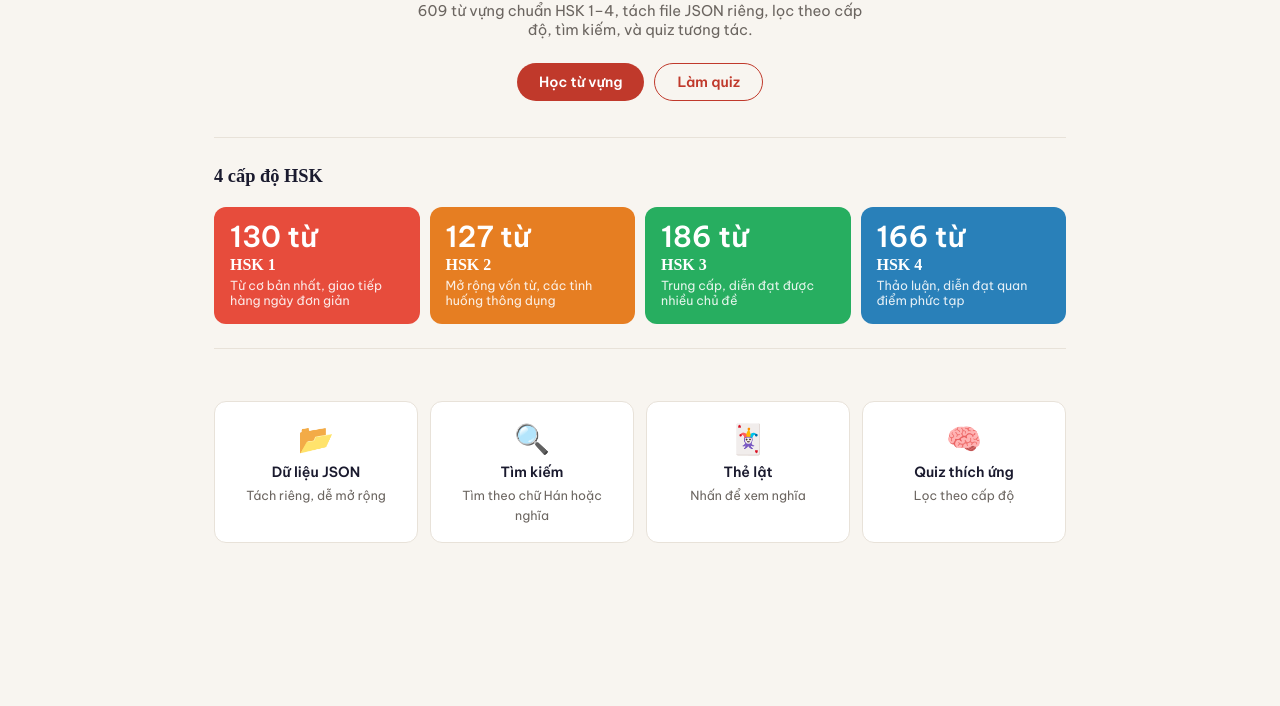
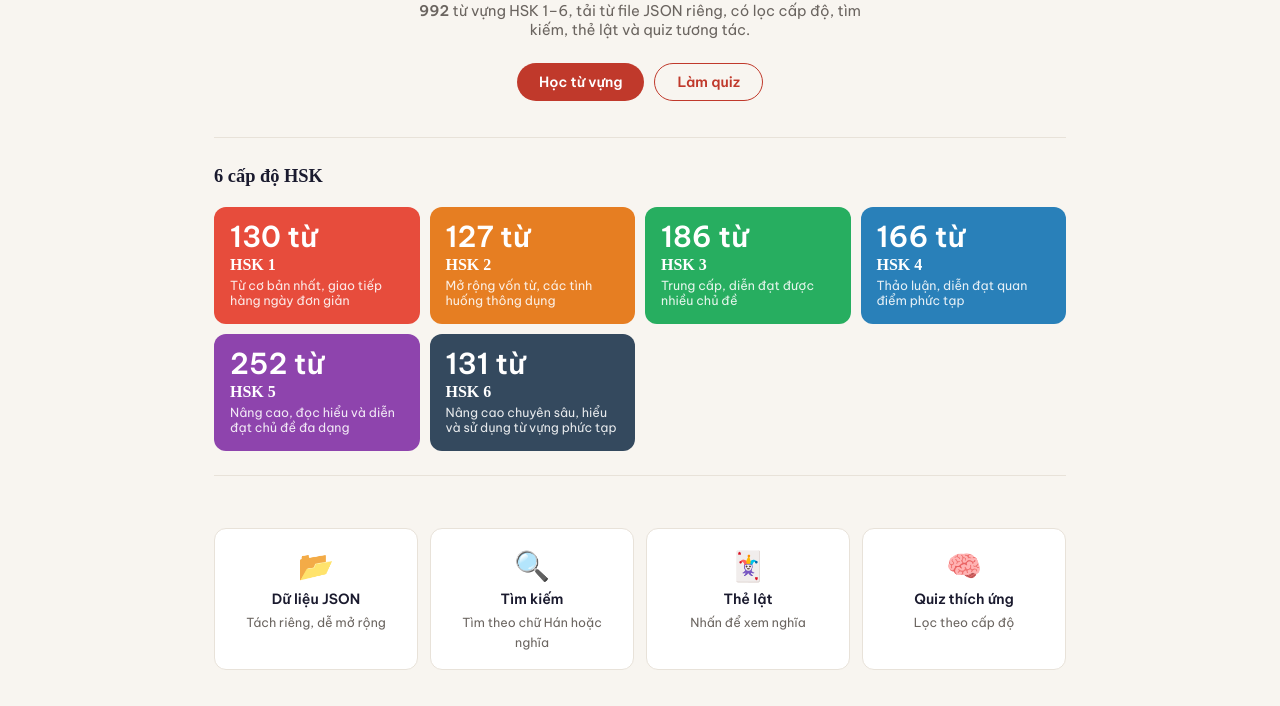
Before and after one commit to 33manhcuong-lab/hoc-tieng-trung, a plain HTML site: page index.html in a window 1280 px wide. Shown: the part 282-988 px from the top of the page. Before the commit the page ends 861 px from the top, so only its background shows below. Drawn offline with Linux system fonts and the light colour scheme.

Commit message:
Add files via upload

```diff
--- a/index.html
+++ b/index.html
@@ -10,6 +10,7 @@
       --red:#C0392B; --gold:#D4A017; --ink:#1A1A2E; --paper:#F8F5F0;
       --mist:#E8E2D9; --soft:#6B6560; --white:#FFFFFF; --r:12px;
       --hsk1:#e74c3c; --hsk2:#e67e22; --hsk3:#27ae60; --hsk4:#2980b9;
+      --hsk5:#8e44ad; --hsk6:#34495e;
     }
     @media(prefers-color-scheme:dark){:root:not([data-theme=light]){
       --paper:#1A1A2E;--mist:#252540;--ink:#EDE8DF;--soft:#9A9490;--white:#252540;
@@ -46,6 +47,8 @@
     .ftab[data-l="hsk2"].on{background:var(--hsk2)}
     .ftab[data-l="hsk3"].on{background:var(--hsk3)}
     .ftab[data-l="hsk4"].on{background:var(--hsk4)}
+    .ftab[data-l="hsk5"].on{background:var(--hsk5)}
+    .ftab[data-l="hsk6"].on{background:var(--hsk6)}
 
     /* SEARCH */
     .search-wrap{position:relative;margin-bottom:20px}
@@ -70,6 +73,11 @@
       display:inline-block;margin-bottom:8px;color:#fff}
     .lv-hsk1{background:var(--hsk1)}.lv-hsk2{background:var(--hsk2)}
     .lv-hsk3{background:var(--hsk3)}.lv-hsk4{background:var(--hsk4)}
+    .lv-hsk5{background:var(--hsk5)}.lv-hsk6{background:var(--hsk6)}
+    .extra-detail{margin-top:8px;padding-top:8px;border-top:1px solid var(--mist);text-align:left;font-size:.76rem;line-height:1.55;color:var(--soft)}
+    .extra-detail .example-cn{font-family:"Noto Serif SC",serif;font-size:.95rem;color:var(--ink);margin-top:5px}
+    .extra-detail .example-vn{margin-top:2px}
+    .extra-detail .hanviet{color:var(--gold);font-weight:500}
     .card .front,.card .back{transition:opacity .15s}
     .card.flipped .front{display:none}
     .card.flipped .back{display:block}
@@ -155,14 +163,14 @@
   <div class="hero">
     <span class="hero-char">你好</span>
     <h1>Học Tiếng Trung HSK</h1>
-    <p>609 từ vựng chuẩn HSK 1–4, tách file JSON riêng, lọc theo cấp độ, tìm kiếm, và quiz tương tác.</p>
+    <p><strong id="total-word-count">—</strong> từ vựng HSK 1–6, tải từ file JSON riêng, có lọc cấp độ, tìm kiếm, thẻ lật và quiz tương tác.</p>
     <div class="hero-btns">
       <button class="btn" onclick="show('vocab')">Học từ vựng</button>
       <button class="btn btn-outline" onclick="show('quiz')">Làm quiz</button>
     </div>
   </div>
   <div style="max-width:900px;margin:0 auto;padding:28px 0 0">
-    <h2>4 cấp độ HSK</h2>
+    <h2>6 cấp độ HSK</h2>
     <div class="hsk-overview">
       <div class="hsk-card" role="button" tabindex="0" data-home-level="hsk1" aria-label="Mở từ vựng HSK 1" style="background:var(--hsk1)">
         <div class="cnt" id="cnt1">—</div>
@@ -183,6 +191,16 @@
         <div class="cnt" id="cnt4">—</div>
         <h3>HSK 4</h3>
         <p>Thảo luận, diễn đạt quan điểm phức tạp</p>
+      </div>
+      <div class="hsk-card" role="button" tabindex="0" data-home-level="hsk5" aria-label="Mở từ vựng HSK 5" style="background:var(--hsk5)">
+        <div class="cnt" id="cnt5">—</div>
+        <h3>HSK 5</h3>
+        <p>Nâng cao, đọc hiểu và diễn đạt chủ đề đa dạng</p>
+      </div>
+      <div class="hsk-card" role="button" tabindex="0" data-home-level="hsk6" aria-label="Mở từ vựng HSK 6" style="background:var(--hsk6)">
+        <div class="cnt" id="cnt6">—</div>
+        <h3>HSK 6</h3>
+        <p>Nâng cao chuyên sâu, hiểu và sử dụng từ vựng phức tạp</p>
       </div>
     </div>
     <hr class="divider">
@@ -207,6 +225,8 @@
     <button class="ftab" data-l="hsk2" onclick="setLevel('hsk2')">HSK 2</button>
     <button class="ftab" data-l="hsk3" onclick="setLevel('hsk3')">HSK 3</button>
     <button class="ftab" data-l="hsk4" onclick="setLevel('hsk4')">HSK 4</button>
+    <button class="ftab" data-l="hsk5" onclick="setLevel('hsk5')">HSK 5</button>
+    <button class="ftab" data-l="hsk6" onclick="setLevel('hsk6')">HSK 6</button>
   </div>
   <div class="stats">
     <div class="stat-chip">Hiển thị: <strong id="showing-count">0</strong> từ</div>
@@ -226,6 +246,8 @@
     <button class="ftab" data-l="hsk2" onclick="setQuizLevel('hsk2')">HSK 2</button>
     <button class="ftab" data-l="hsk3" onclick="setQuizLevel('hsk3')">HSK 3</button>
     <button class="ftab" data-l="hsk4" onclick="setQuizLevel('hsk4')">HSK 4</button>
+    <button class="ftab" data-l="hsk5" onclick="setQuizLevel('hsk5')">HSK 5</button>
+    <button class="ftab" data-l="hsk6" onclick="setQuizLevel('hsk6')">HSK 6</button>
   </div>
   <div class="score-row">
     <span>Điểm: <strong id="score">0</strong></span>
@@ -249,6 +271,13 @@
 let HSK = {};
 let allWords = [];
 
+
+// Escape JSON text before inserting it into HTML.
+function escapeHTML(value){
+  return String(value ?? "").replace(/[&<>"']/g, char => ({
+    "&":"&amp;", "<":"&lt;", ">":"&gt;", '"':"&quot;", "'":"&#39;"
+  }[char]));
+}
 
 // ── VOCAB ──
 const PAGE_SIZE = 60;
@@ -286,18 +315,23 @@ function renderPage(){
     grid.innerHTML = '<div class="no-result">Không tìm thấy từ nào phù hợp.</div>';
   } else {
     grid.innerHTML = slice.map(w => `
-      <div class="card" role="button" tabindex="0" aria-label="Lật thẻ để xem nghĩa">
+      <div class="card" role="button" tabindex="0" aria-label="Lật thẻ để xem nghĩa và ví dụ">
         <div class="front">
           <span class="lv lv-${w.lvl}">${w.lvl.toUpperCase()}</span>
-          <div class="hanzi">${w.h}</div>
-          <div class="pinyin">${w.p}</div>
+          <div class="hanzi">${escapeHTML(w.h)}</div>
+          <div class="pinyin">${escapeHTML(w.p)}</div>
           <div class="card-hint">nhấn để xem nghĩa</div>
         </div>
         <div class="back">
           <span class="lv lv-${w.lvl}">${w.lvl.toUpperCase()}</span>
-          <div class="hanzi">${w.h}</div>
-          <div class="pinyin">${w.p}</div>
-          <div class="meaning">${w.v}</div>
+          <div class="hanzi">${escapeHTML(w.h)}</div>
+          <div class="pinyin">${escapeHTML(w.p)}</div>
+          <div class="meaning">${escapeHTML(w.v)}</div>
+          ${(w.hv || w.ex || w.exv) ? `<div class="extra-detail">
+            ${w.hv ? `<div class="hanviet">Hán Việt: ${escapeHTML(w.hv)}</div>` : ""}
+            ${w.ex ? `<div class="example-cn">${escapeHTML(w.ex)}</div>` : ""}
+            ${w.exv ? `<div class="example-vn">${escapeHTML(w.exv)}</div>` : ""}
+          </div>` : ""}
         </div>
       </div>`).join("");
   }
@@ -322,7 +356,10 @@ function goPage(p){ curPage=p; renderPage(); window.scrollTo(0,0); }
 // ── QUIZ ──
 let qLevel="all", qScore=0, qTotal=0, qAnswered=false, qPool=[], qCurrent=null;
 
-const LV_COLORS = {hsk1:"#e74c3c",hsk2:"#e67e22",hsk3:"#27ae60",hsk4:"#2980b9"};
+const LV_COLORS = {
+  hsk1:"#e74c3c", hsk2:"#e67e22", hsk3:"#27ae60",
+  hsk4:"#2980b9", hsk5:"#8e44ad", hsk6:"#34495e"
+};
 
 function setQuizLevel(l){
   qLevel=l;
@@ -411,7 +448,7 @@ async function loadVocabulary(){
     if(!response.ok) throw new Error(`HTTP ${response.status}`);
 
     const data = await response.json();
-    const levels = ["hsk1", "hsk2", "hsk3", "hsk4"];
+    const levels = ["hsk1", "hsk2", "hsk3", "hsk4", "hsk5", "hsk6"];
     for(const level of levels){
       if(!Array.isArray(data[level])) throw new Error(`Dữ liệu ${level} không hợp lệ`);
     }
@@ -427,6 +464,7 @@ async function loadVocabulary(){
     levels.forEach((level, index) => {
       document.getElementById(`cnt${index + 1}`).textContent = `${HSK[level].length} từ`;
     });
+    document.getElementById("total-word-count").textContent = allWords.length;
 
     filterCards();
     resetQuiz();
```
Also changed, not shown: hsk-words.json.
